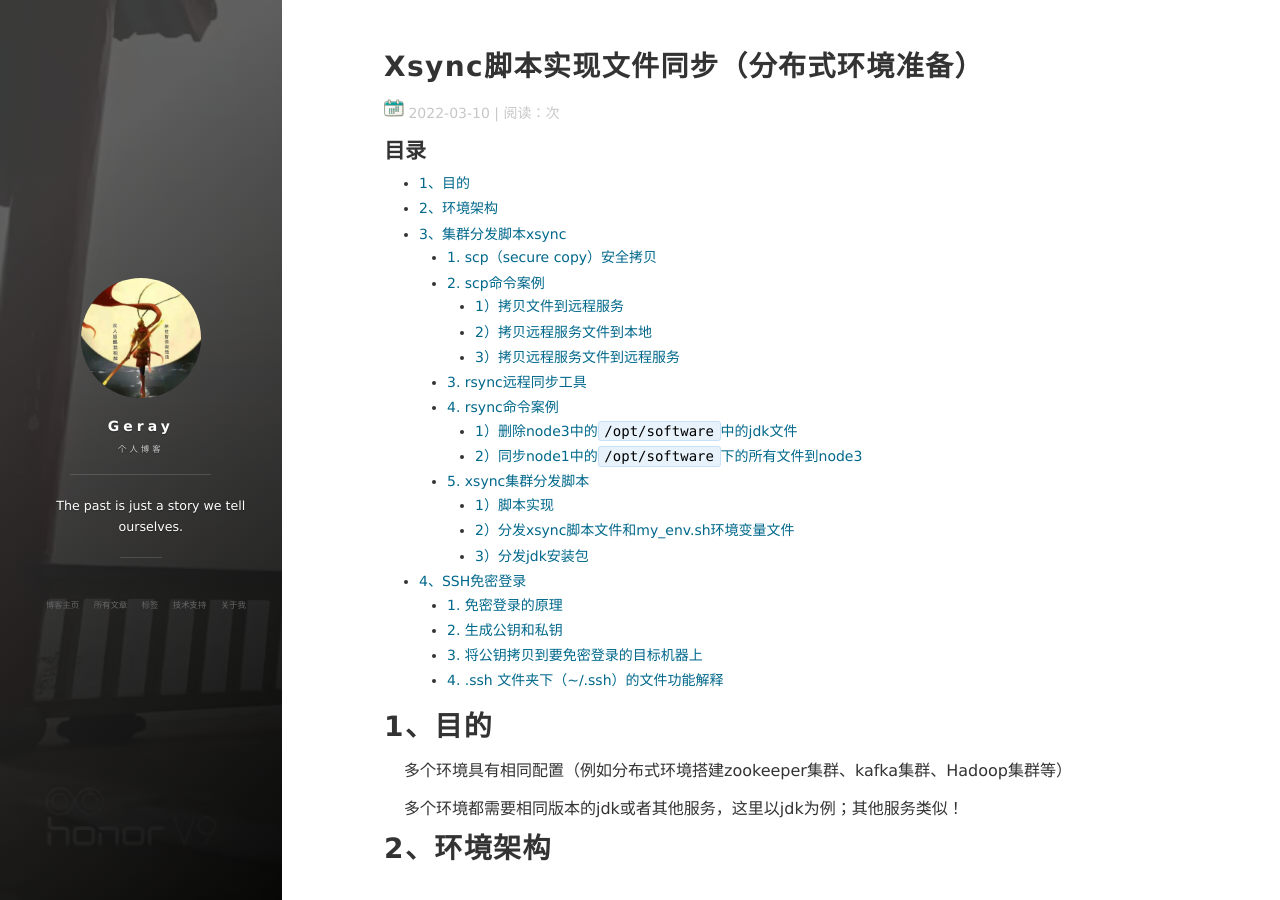
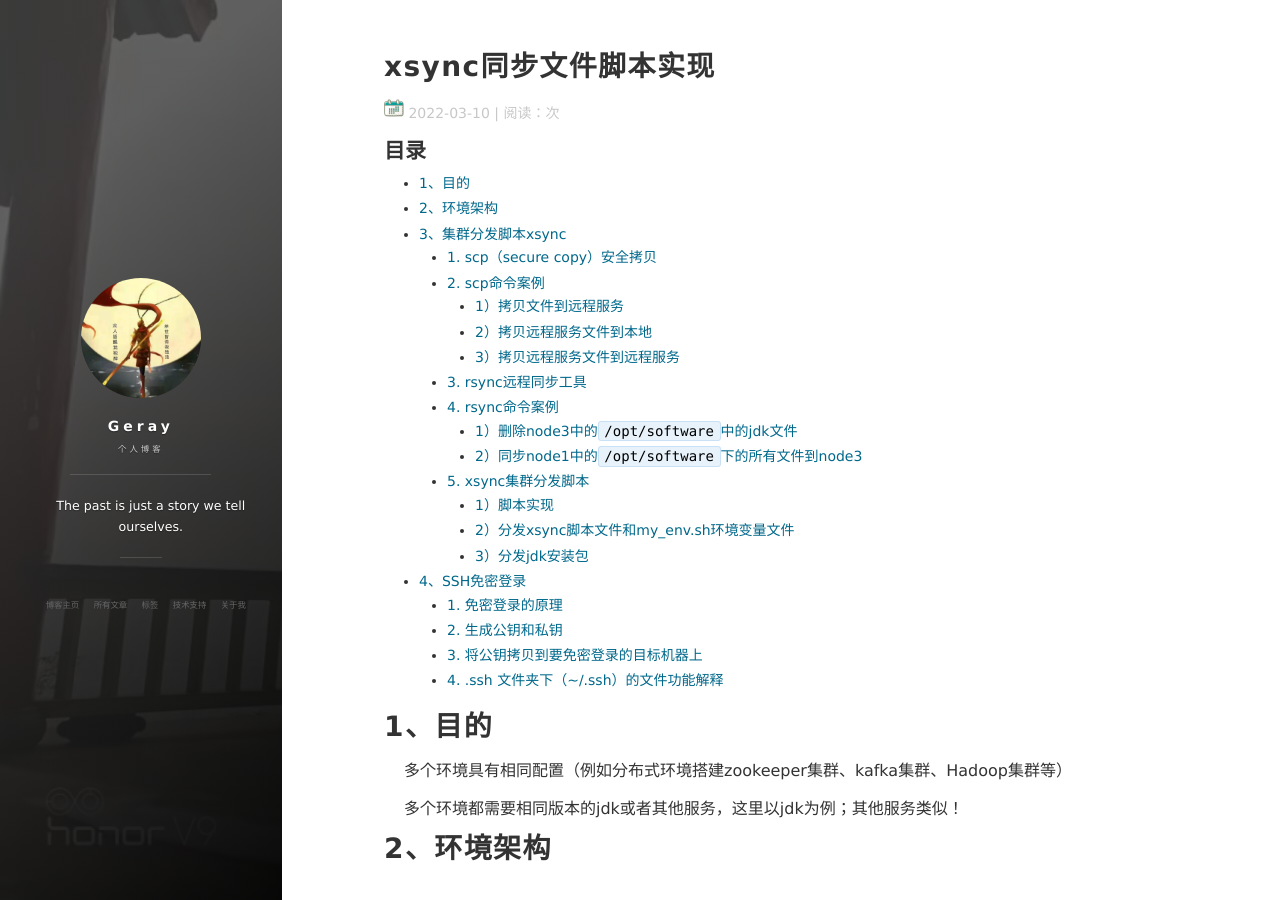
Before and after one commit to geray-zsg/geray-zsg.github.io, a Jekyll site: the page built from _posts/2022-3-10-xsync脚本实现文件同步（分布式环境准备）.md, in a window 1280 px wide and 900 px high. Built offline with Jekyll 4.4.1, drawn with Linux system fonts in a browser that asks for light colours; nearby versions of some CDN libraries; our own code applies the rules of GitHub Pages for plain Markdown files; comment, search, counter and statistics services are not loaded; part of the change alters nothing that is shown.

```diff
--- a/_posts/2022-3-10-xsync脚本实现文件同步（分布式环境准备）.md
+++ b/_posts/2022-3-10-xsync脚本实现文件同步（分布式环境准备）.md
@@ -1,3 +1,9 @@
+---
+layout: post
+title: "xsync同步文件脚本实现"
+description: "分享"
+tag: xsync
+---
 # 1、目的
 
 多个环境具有相同配置（例如分布式环境搭建zookeeper集群、kafka集群、Hadoop集群等）
```
